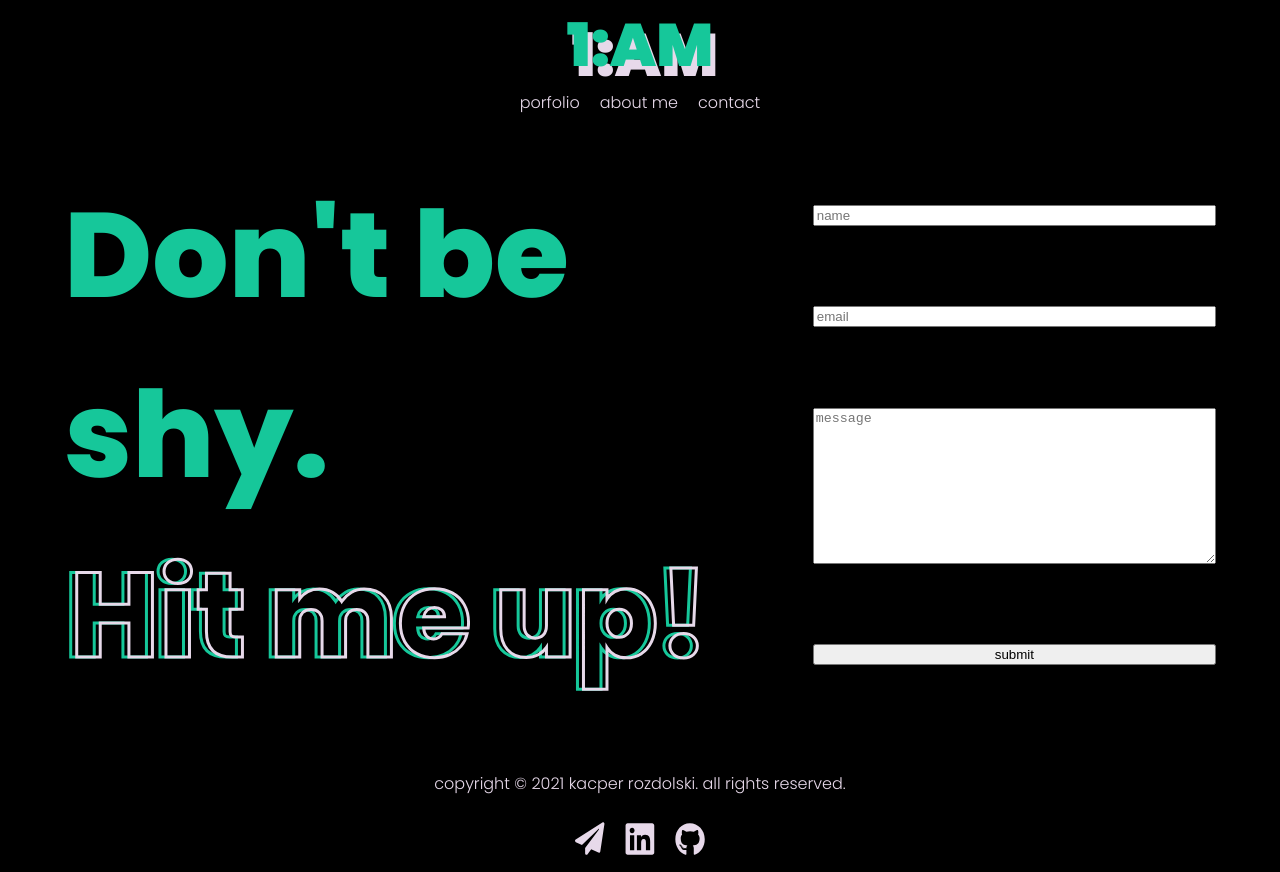
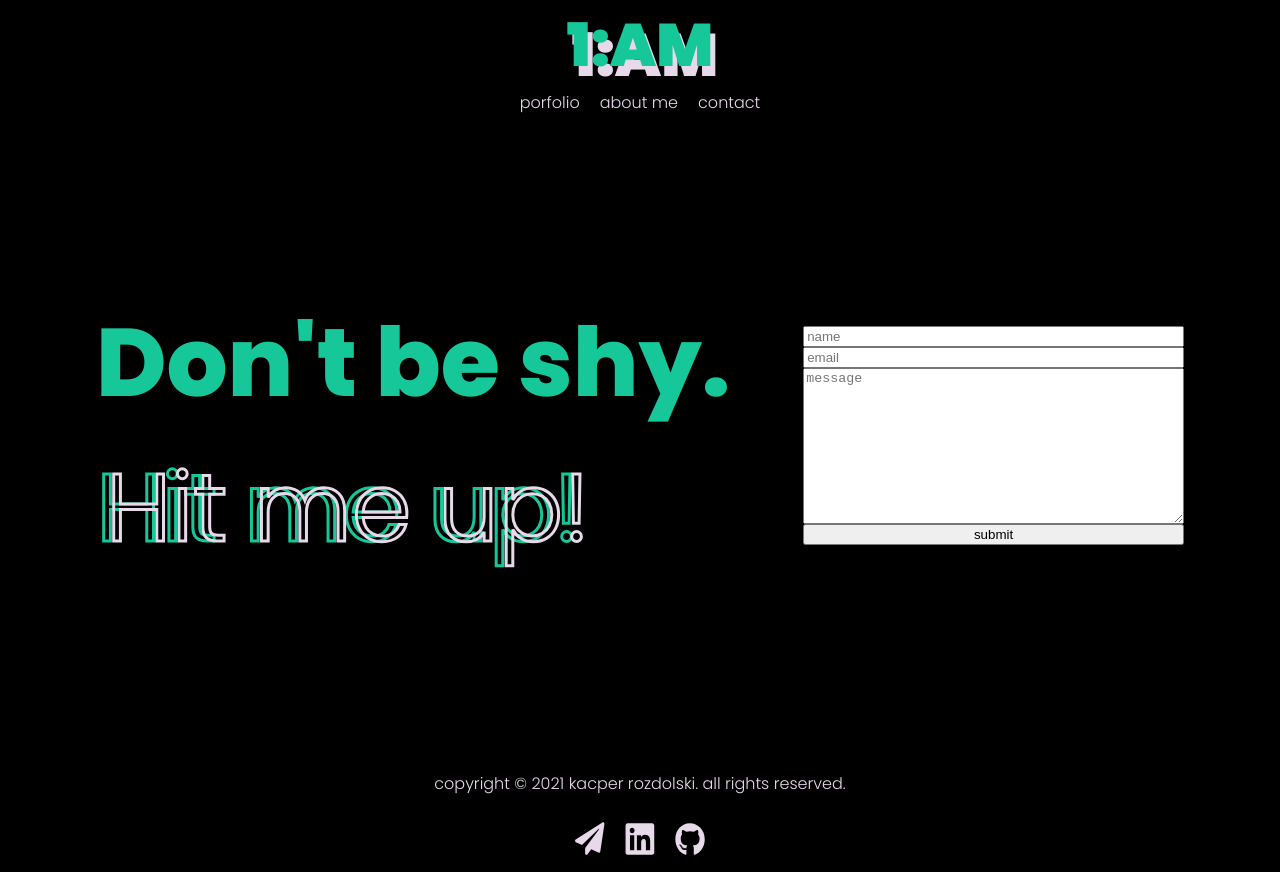
Before and after one commit to Kacperrozdolski/1-AM, a Vue app: page /#/ in a window 1280 px wide. Both pictures are taken after a click on the item "contact". Built offline with nearby package versions, Linux system fonts and the light colour scheme.

Commit message:
Added typing & glitch effect on contact page

```diff
--- a/package.json
+++ b/package.json
@@ -16,6 +16,7 @@
     "vue-agile": "^1.1.3",
     "vue-carousel": "^0.18.0",
     "vue-router": "^4.0.0-0",
+    "vue-typer": "^1.2.0",
     "vueperslides": "^3.2.0",
     "vuex": "^4.0.0-0"
   },
--- a/src/components/MainContact.vue
+++ b/src/components/MainContact.vue
@@ -2,13 +2,20 @@
   <div class="contact-container">
     <div class="contact-wrapper">
       <div class="contact-message">
-        <h1 class="green">Don't be shy.</h1>
-        <h1 class="outline">Hit me up!</h1>
+        <div class="contact-message-wrapper">
+          <h1 ref="message" class="green"></h1>
+          <div class="glitch-container">
+            <div class="glitch" data-text="Hit me up!">
+              Hit me up!
+              <div class="glitch1" data-text="Hit me up!">Hit me up!</div>
+            </div>
+          </div>
+        </div>
       </div>
       <div class="contact-form">
         <input placeholder="name" type="text" />
         <input placeholder="email" type="text" />
-        <textarea placeholder="message" name="" id="" cols="30" rows="10"></textarea>
+        <textarea placeholder="message" cols="30" rows="10"></textarea>
         <button>submit</button>
       </div>
     </div>
@@ -16,48 +23,175 @@
 </template>
 
 <script>
-export default {};
+export default {
+  data() {
+    return { i: 0, txt: "Don't be shy.", speed: 120 };
+  },
+  mounted() {
+    this.typeWriter();
+  },
+  methods: {
+    typeWriter() {
+      if (this.i < this.txt.length) {
+        this.$refs.message.innerHTML += this.txt.charAt(this.i);
+        this.i++;
+        setTimeout(this.typeWriter, this.speed);
+      }
+    },
+  },
+};
 </script>
 
 <style lang="scss" scoped>
 .contact-container {
   width: 100%;
-  min-height: 80%;
+  min-height: 70vh;
+  justify-content: center;
+  align-items: center;
   display: flex;
-  align-items: center;
-  justify-content: center;
   .contact-wrapper {
-    width: 90%;
+    width: 85%;
     height: 100%;
+    justify-content: center;
     display: flex;
+    align-items: center;
     .contact-form {
       width: 35%;
+      height: 100%;
       display: flex;
       justify-content: center;
-      justify-content: space-around;
       flex-direction: column;
     }
     .contact-message {
       width: 65%;
       height: 100%;
-      .green {
-        color: #16c79a;
-        font-size: 7.5rem;
-        margin: 0;
-      }
-      .outline {
-        font-size: 7.5rem;
-        -webkit-text-stroke: 3px #16c79a;
-        margin: 0;
-        color: transparent;
+      display: flex;
+      justify-content: center;
+      .contact-message-wrapper {
+        width: 100%;
+        height: 100%;
         position: relative;
-      }
-      .outline::before {
-        content: "Hit me up!";
-        -webkit-text-stroke: 3px #e7d9ea;
-        color: transparent;
-        position: absolute;
-        left: 6px;
+        display: flex;
+        justify-content: left;
+        flex-direction: column;
+        .glitch-container {
+          width: 80%;
+          height: 100%;
+          .glitch {
+            color: transparent;
+            -webkit-text-stroke: 3px #16c79a;
+            font-size: 7.5vw;
+            position: relative;
+            margin: 0 auto;
+          }
+          @keyframes noise-anim {
+            $steps: 20;
+            @for $i from 0 through $steps {
+              #{percentage($i*(1/$steps))} {
+                clip: rect(random(800) + px, 99999px, random(100) + px, 0);
+              }
+            }
+          }
+          .glitch:after {
+            content: attr(data-text);
+            position: absolute;
+            left: 10px;
+            text-shadow: -1px 0 black;
+            -webkit-text-stroke: 3px #16c79a;
+            top: 0;
+            font-size: 7.5vw;
+            color: transparent;
+            background: black;
+            overflow: hidden;
+            clip: rect(0, 900px, 0, 0);
+            animation: noise-anim 2s infinite linear alternate-reverse;
+          }
+
+          @keyframes noise-anim-2 {
+            $steps: 20;
+            @for $i from 0 through $steps {
+              #{percentage($i*(1/$steps))} {
+                clip: rect(random(500) + px, 1000px, random(132) + px, 0);
+              }
+            }
+          }
+          .glitch:before {
+            content: attr(data-text);
+            position: absolute;
+            left: 10px;
+            text-shadow: 1px 0 black;
+            -webkit-text-stroke: 3px #16c79a;
+            top: 0;
+            font-size: 7.5vw;
+            color: transparent;
+            background: black;
+            overflow: hidden;
+            clip: rect(0, 900px, 0, 0);
+            animation: noise-anim-2 2s infinite linear alternate-reverse;
+          }
+
+          .glitch1 {
+            color: transparent;
+            -webkit-text-stroke: 3px #e7d9ea;
+            font-size: 7.5vw;
+            position: absolute;
+            width: 100%;
+            margin: 0 auto;
+            left: 10px;
+            top: 0;
+          }
+          @keyframes noise-anim {
+            $steps: 20;
+            @for $i from 0 through $steps {
+              #{percentage($i*(1/$steps))} {
+                clip: rect(random(500) + px, 922px, random(132) + px, 0);
+              }
+            }
+          }
+          .glitch1:after {
+            content: attr(data-text);
+            position: absolute;
+            left: 10px;
+            text-shadow: -1px 0 black;
+            -webkit-text-stroke: 3px #e7d9ea;
+            top: 0;
+            font-size: 7.5vw;
+            color: transparent;
+            background: black;
+            overflow: hidden;
+            clip: rect(0, 900px, 0, 0);
+            animation: noise-anim 2s infinite linear alternate-reverse;
+          }
+
+          @keyframes noise-anim-2 {
+            $steps: 20;
+            @for $i from 0 through $steps {
+              #{percentage($i*(1/$steps))} {
+                clip: rect(random(500) + px, 1000px, random(132) + px, 0);
+              }
+            }
+          }
+          .glitch1:before {
+            content: attr(data-text);
+            position: absolute;
+            left: 10px;
+            text-shadow: 1px 0 black;
+            -webkit-text-stroke: 3px #e7d9ea;
+            top: 0;
+            font-size: 7.5vw;
+            color: transparent;
+            background: black;
+            overflow: hidden;
+            clip: rect(0, 900px, 0, 0);
+            animation: noise-anim-2 2s infinite linear alternate-reverse;
+          }
+        }
+        .green {
+          color: #16c79a;
+          font-size: 7.5vw;
+          margin: 0;
+          width: 100%;
+        }
       }
     }
   }
--- a/src/views/LandingPage.vue
+++ b/src/views/LandingPage.vue
@@ -62,5 +62,6 @@ export default {
   display: flex;
   flex-direction: column;
   justify-content: space-between;
+  position: relative;
 }
 </style>
```
Also changed, not shown: 1 other file (tests, documents, lock files or other folders).
